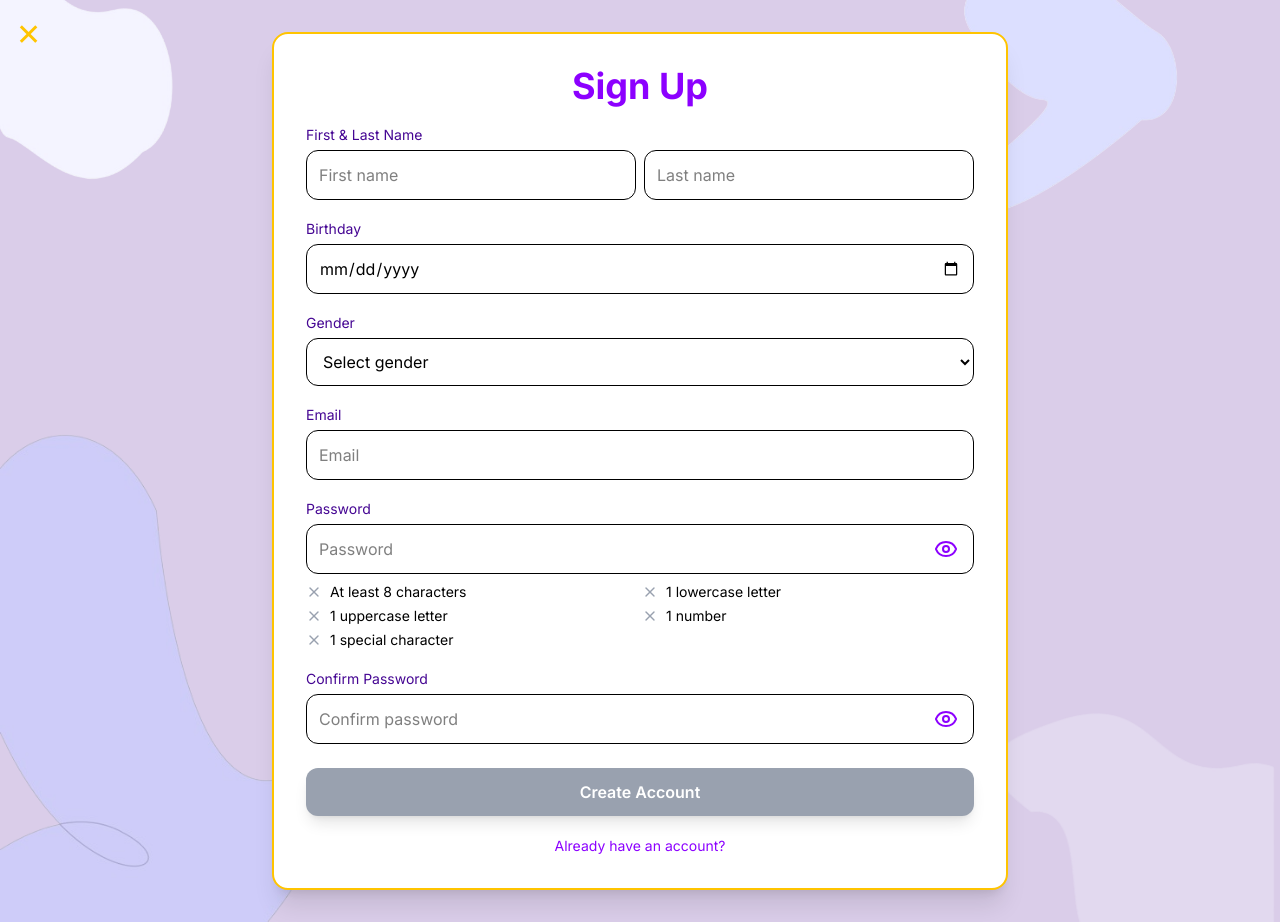
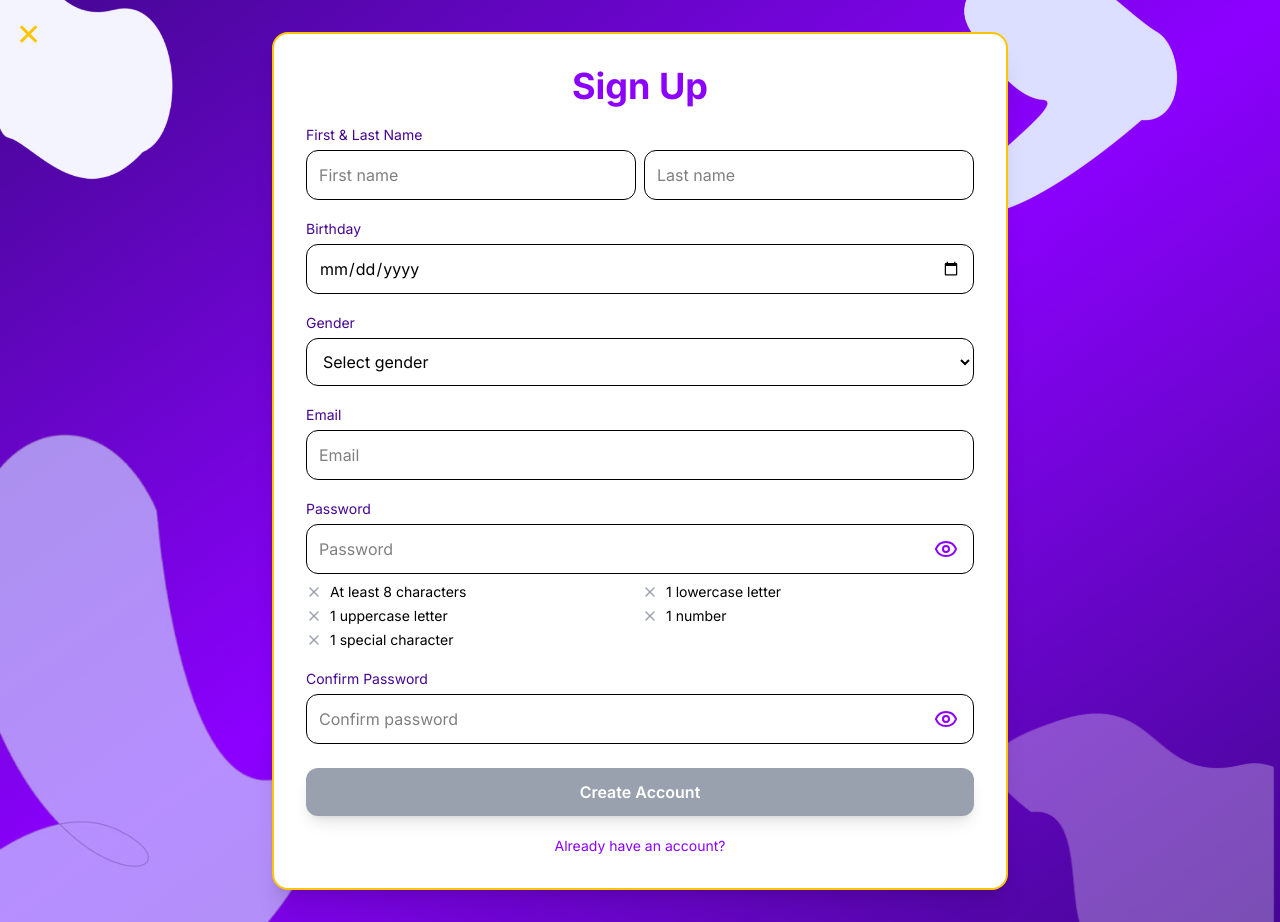
Before and after one commit to Cejay29/Signify-, a React (Vite) app: page /signup in a window 1280 px wide. Built offline with nearby package versions, Linux system fonts and the light colour scheme.

Commit message:
new color

```diff
--- a/src/pages/Signup.jsx
+++ b/src/pages/Signup.jsx
@@ -92,7 +92,7 @@ export default function Signup() {
   }
 
   return (
-    <div className="bg-[#450693]/20 min-h-screen flex items-center justify-center relative font-[Inter] overflow-hidden">
+    <div className="bg-gradient-to-br from-[#450693] via-[#8C00FF] to-[#450693] min-h-screen flex items-center justify-center relative font-[Inter] overflow-hidden">
       <div className="absolute inset-0 pointer-events-none z-0">
         {/* Top Left */}
         <img
```
